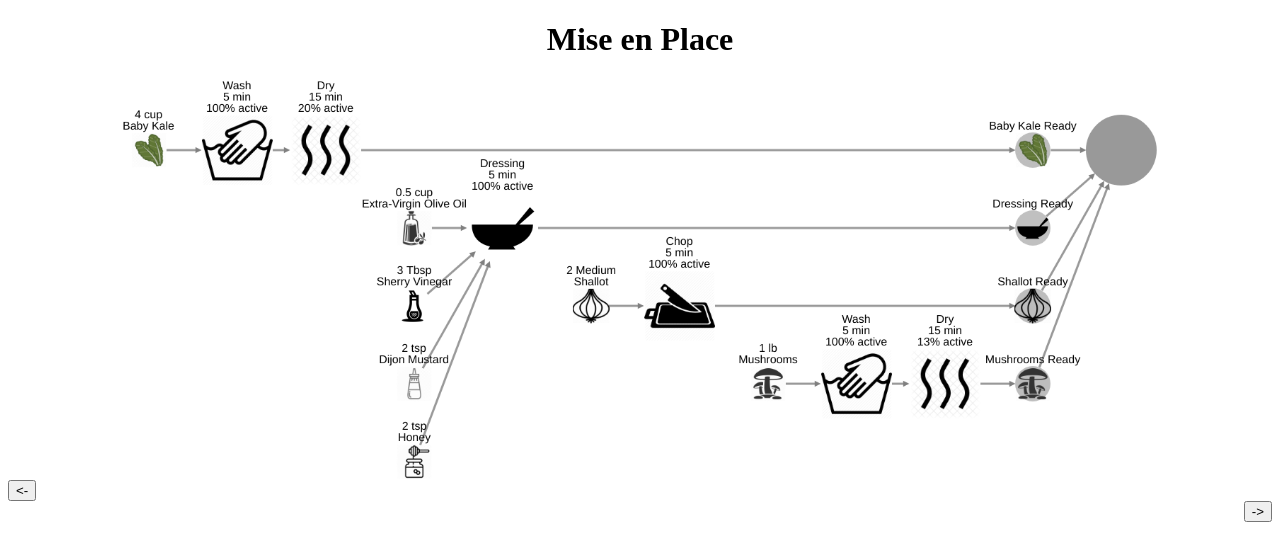
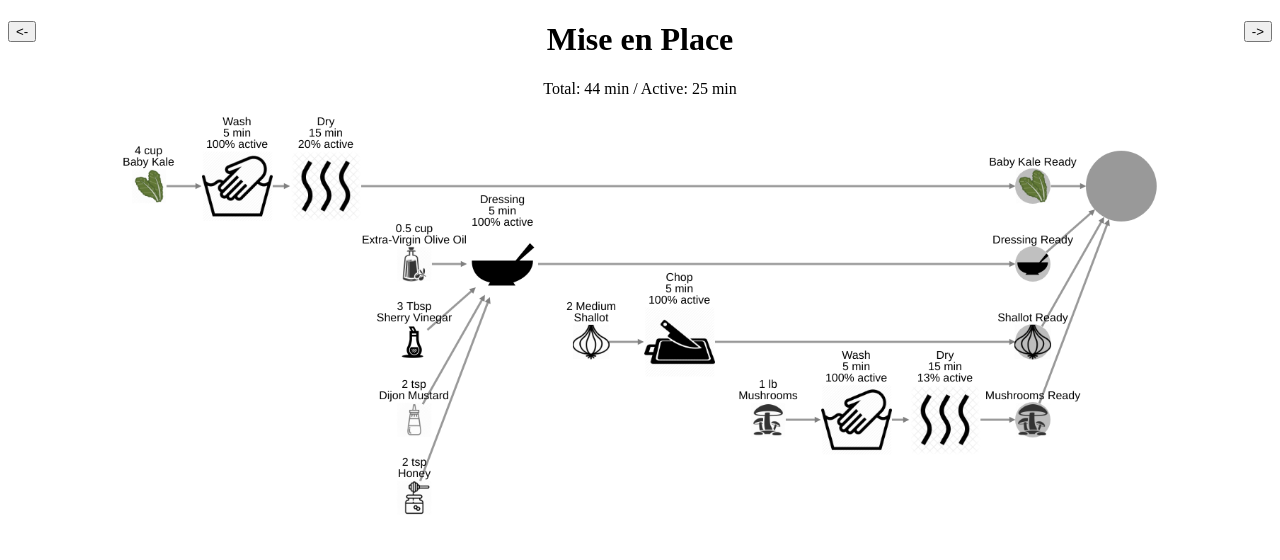
Before and after one commit to antimary/alaminute, a plain HTML site: page separate-test.html in a window 1280 px wide. Both pictures are taken after a click on the button "->". Drawn offline with Linux system fonts and the light colour scheme.

Commit message:
Calculate total/active time for graph. Move left/right arrows to top

```diff
--- a/separate-test.html
+++ b/separate-test.html
@@ -22,24 +22,25 @@
 
 <body>
     <!--<div><button onclick='separateAdvanceNodes()'>Separate</button></div>-->
+    <button id='leftArrow' style='float:left;' onclick='clickLeft()'>&lt-</button>
+    <button id='rightArrow' style='float:right;' onclick='clickRight()'>-></button>
     <div id="title" style='text-align:center'><h1>Full Recipe</h1></div>
+    <div id="time" style='text-align:center'>Total: 68 min / Active: 38 min</div>
+    <br />
     <div id="cy"></div>
     <div id="cy2"></div>
     <div id="cy3"></div>
     <script src="mushroom-salad.js"></script>
-    <button id='leftArrow' onclick='clickLeft()'>&lt-</button>
-    <button id='rightArrow' style='float:right;' onclick='clickRight()'>-></button>
 <script>
     var rowHeight = 110;
+    var totalTime = 0;
+    var activeTime = 0;
+    var previousNode = null;
 
     cytoscape('layout', 'timeline', function(layout) {
-        console.log(layout.cy.nodes());
-        var debugPosition = {x:0, y:0};
-        for(var i=0; i<layout.cy.nodes().length; i++) {
-            layout.cy.nodes()[i].position(debugPosition);
-            debugPosition.x += 125;
-            debugPosition.y += 0;
-        }
+        totalTime = 0;
+        activeTime = 0;
+        previousNode = null;
 
         // Get root node.
         var rootNode = layout.cy.nodes(layout.roots);
@@ -55,14 +56,13 @@
             var columnsInserted = 0;
 
             rootNode.position(position);
+            updateTotalTime(rootNode);
             row++;
             columnsInserted++;
             var stepColumn = columnsInserted;
 
             // 1 Additional Step Between
             var insertStep = null;
-            console.log("ADDITIONAL QUEUE");
-            console.log(additionalStepsQueue);
             if(additionalStepsQueue.length > 0) {
                 insertStep = additionalStepsQueue.shift();
             } else if(additionalSteps.length > 0) {
@@ -70,18 +70,11 @@
             }
 
             // positionStep
-            console.log("INSERT STEP");
-            console.log(insertStep);
             var stepRow = null;
             if(insertStep != null) {
                 stepRow = row;
-                console.log("DETAILS");
-                console.log(insertStep.data('id'));
-                console.log(position);
-                console.log(columnsInserted);
-                console.log(rowHeight);
-                console.log(row);
                 insertStep.position({x:position.x-125*columnsInserted, y:position.y+rowHeight*row});
+                updateTotalTime(insertStep);
                 row++;
                 columnsInserted++;
             }
@@ -123,13 +116,52 @@
             }
         }
 
+        console.log("TOTAL");
+        console.log(totalTime);
+
+        console.log("ACTIVE");
+        console.log(activeTime);
+
+        layout.cy.scratch('time', {total: totalTime, active: activeTime});
+        console.log("SCRATCH");
+        console.log(layout.cy.scratch('time'));
+
         // Add subTree logic after critical nodes
         // Why isn't mise en place root node getting positioned?
         // After you run out of critical nodes, positionSubTrees on remaining nodes.
         // Should work for mise en place case, because each child of root node is a subTree.
     });
 
-    function positionIngredients(additionalIngredients, position, row, column, stepColumn) {
+    function updateTotalTime(currentNode)
+    {
+        if(currentNode.data('duration')) {
+            if(previousNode == null) {
+                currentNode.data('totalTime', currentNode.data('duration'));
+            } else {
+                var sequentialTime = previousNode.data('totalTime') + currentNode.data('active');
+                var connectedTime = getMaxConnectedTime(currentNode) + currentNode.data('duration');
+                currentNode.data('totalTime', Math.max(sequentialTime, connectedTime));
+            }
+            totalTime = Math.max(totalTime, currentNode.data('totalTime'));
+            activeTime += currentNode.data('active');
+            previousNode = currentNode;
+        }
+    }
+
+    function getMaxConnectedTime(currentNode)
+    {
+        var maxTime = 0;
+        var connectedNodes = currentNode.outgoers('node');
+        for(var i=0; i<connectedNodes.length; i++) {
+            if(connectedNodes[i].data('totalTime')) {
+                maxTime = Math.max(maxTime, connectedNodes[i].data('totalTime'));
+            }
+        }
+        return maxTime;
+    }
+
+    function positionIngredients(additionalIngredients, position, row, column, stepColumn)
+    {
         for(var i=0; i<additionalIngredients.length; i++) {
             if(column == stepColumn) {
                 column++;
@@ -139,6 +171,33 @@
             row++;
         }
         return {row: row, column: column};
+    }
+
+    // Function positionSubTree
+    // Test first by migrating while loop from layout and preserving functionality.
+    // Then, use on each subTree in Mise en Place graph.
+    function positionSubTree(insertStep, position, stepRow, columnsInserted)
+    {
+        while(insertStep != null && insertStep.length > 0) {
+            //var initialRow = row;
+            //var initialColumn = columnsInserted;
+            var insertIngredients = getAdditionalIngredients(insertStep);
+            var rc = positionIngredients(insertIngredients, position, stepRow, columnsInserted, columnsInserted);
+            //row = rc.row;
+            columnsInserted = rc.column;
+            // positionIngredients(ingredients, position, row(by value), column(by value))
+                // Need to figure out weird column logic.
+            insertStep = getAdditionalSteps(insertStep);
+            if(insertStep != null && insertStep.length > 0) {
+                insertStep.position({x:position.x-125*columnsInserted, y:position.y+rowHeight*stepRow});
+                updateTotalTime(insertStep);
+                columnsInserted++;
+            }
+            // positionStep(step, position, row(by value), column(by value)).
+                // Need to figure out what happens in multiple steps case.
+        }
+
+        return columnsInserted;
     }
 
     function convertToArray(elementsObject) {
@@ -222,8 +281,6 @@
 
                 var subTreeNode = getNodeForSubtree(elements).clone();
                 subTreeNode.data('context', 'subTree');
-                console.log("NODE");
-                console.log(subTreeNode);
                 var subTreeEdge = {
                     group: 'edges',
                     data: {
@@ -270,32 +327,6 @@
         }
 
         return subTrees;
-    }
-
-    // Function positionSubTree
-    // Test first by migrating while loop from layout and preserving functionality.
-    // Then, use on each subTree in Mise en Place graph.
-    function positionSubTree(insertStep, position, stepRow, columnsInserted)
-    {
-        while(insertStep != null && insertStep.length > 0) {
-            //var initialRow = row;
-            //var initialColumn = columnsInserted;
-            var insertIngredients = getAdditionalIngredients(insertStep);
-            var rc = positionIngredients(insertIngredients, position, stepRow, columnsInserted, columnsInserted);
-            //row = rc.row;
-            columnsInserted = rc.column;
-            // positionIngredients(ingredients, position, row(by value), column(by value))
-                // Need to figure out weird column logic.
-            insertStep = getAdditionalSteps(insertStep);
-            if(insertStep != null && insertStep.length > 0) {
-                insertStep.position({x:position.x-125*columnsInserted, y:position.y+rowHeight*stepRow});
-                columnsInserted++;
-            }
-            // positionStep(step, position, row(by value), column(by value)).
-                // Need to figure out what happens in multiple steps case.
-        }
-
-        return columnsInserted;
     }
 
     function removeSubtree(node, root, includeRoot)
@@ -419,6 +450,7 @@
     }
 
     var graphs = ['cy', 'cy3', 'cy2'];
+    var cys = [cy, cy3, cy2];
     var titles = ['Full Recipe', 'Mise en Place', 'A la Minute'];
     var currentGraphIndex = 0;
     function cycleGraph(increment)
@@ -435,6 +467,7 @@
             if(i == currentGraphIndex) {
                 currentGraph.style.display = 'block';
                 document.getElementById('title').innerHTML = '<h1>' + titles[i] + '</h1>';
+                document.getElementById('time').innerHTML = 'Total: ' + cys[i].scratch('time').total + ' min / Active: ' + cys[i].scratch('time').active + ' min'
             } else {
                 currentGraph.style.display = 'none';
             }
```
